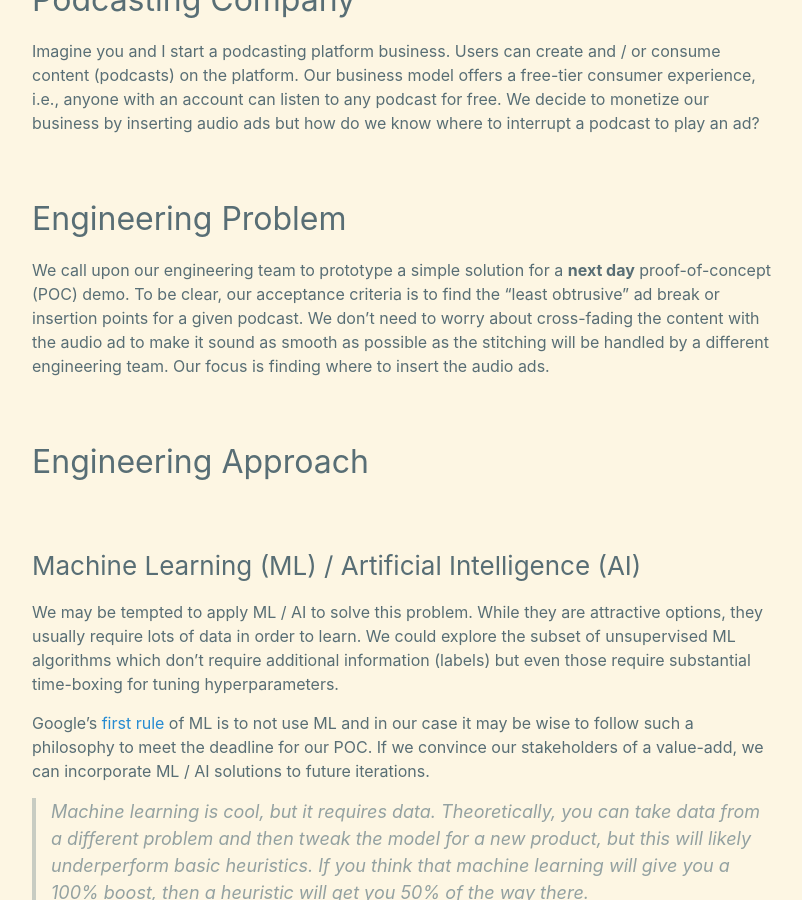
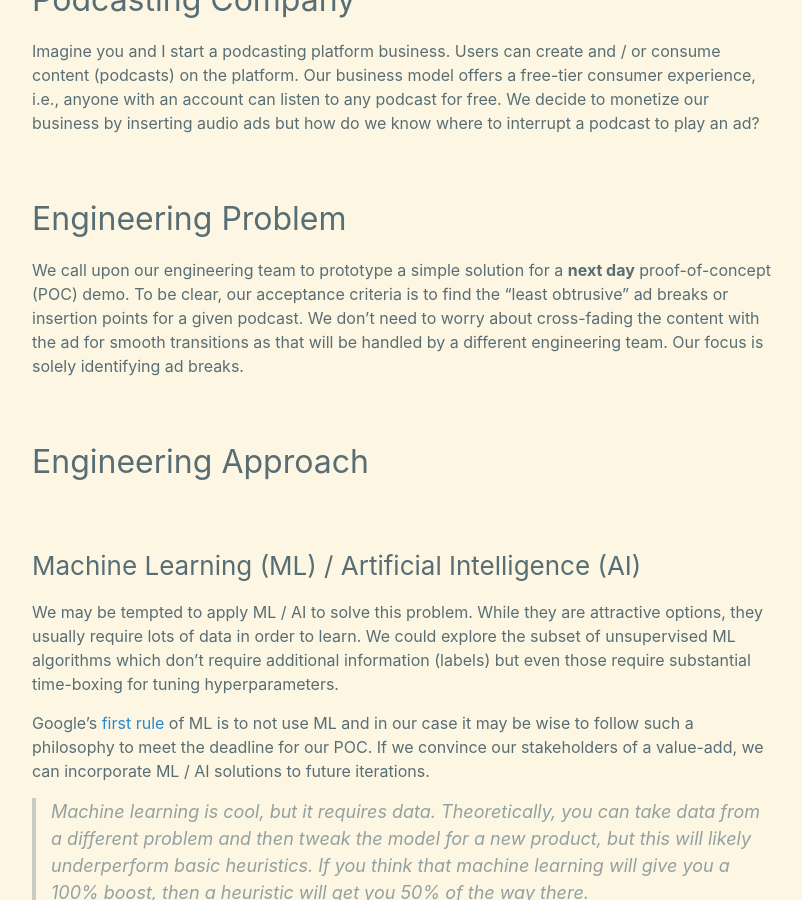
Before and after one commit to daniel-deychakiwsky/daniel-deychakiwsky.github.io, a Jekyll site: the page built from _posts/2021-03-21-simple-podcast-ad-insertion.md, in a window 1280 px wide and 900 px high, scrolled down 870 px. Shown: the whole window, without its empty margins (238-1040 px from the left). Built offline with Jekyll 4.4.1, drawn with Linux system fonts in a browser that asks for light colours.

Commit message:
[blog post] simple podcast ad insertion

```diff
--- a/_posts/2021-03-21-simple-podcast-ad-insertion.md
+++ b/_posts/2021-03-21-simple-podcast-ad-insertion.md
@@ -30,10 +30,10 @@
 
 We call upon our engineering team to prototype a simple solution for a **next day**
 proof-of-concept (POC) demo. To be clear, our acceptance criteria is to
-find the "least obtrusive" ad break or insertion points for a given podcast.
-We don't need to worry about cross-fading the content with the audio ad to
-make it sound as smooth as possible as the stitching will be handled by
-a different engineering team. Our focus is finding where to insert the audio ads.
+find the "least obtrusive" ad breaks or insertion points for a given podcast.
+We don't need to worry about cross-fading the content with the ad
+for smooth transitions as that will be handled by
+a different engineering team. Our focus is solely identifying ad breaks.
 
 ## Engineering Approach
 
```
